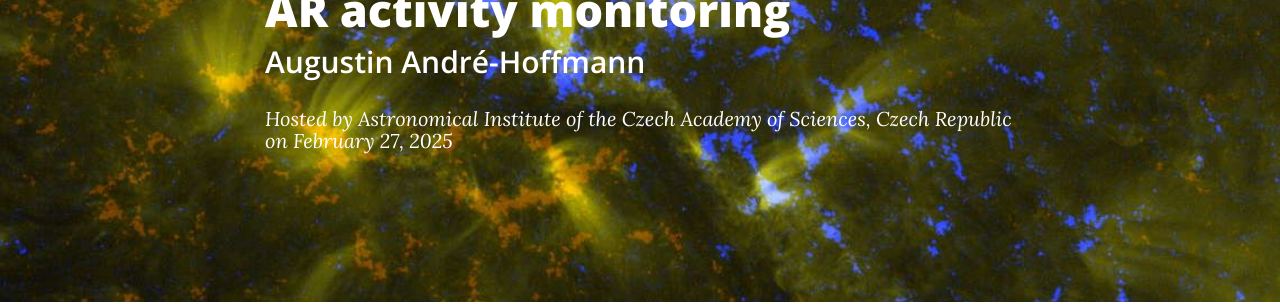
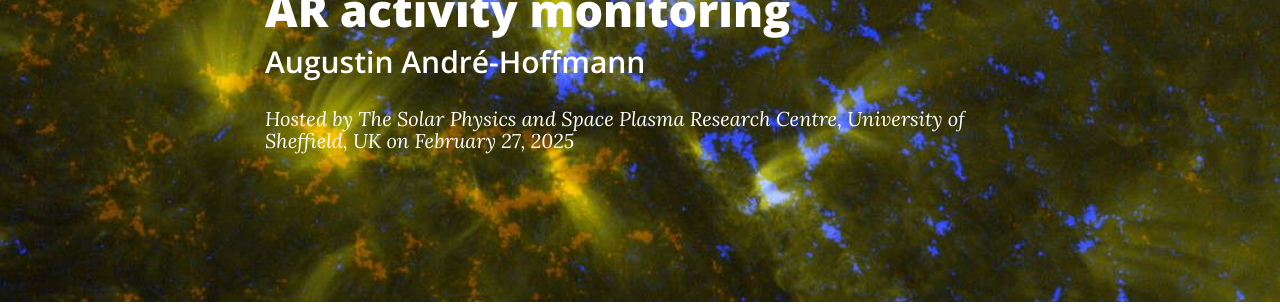
Before and after one commit to ITA-Solar/espos, a Jekyll site: the page built from _posts/2025-02-27-Andre-Hoffmann.md, in a window 1280 px wide. Shown: the part 284-588 px from the top of the page. Built offline with Jekyll 4.4.1, drawn with Linux system fonts in a browser that asks for light colours; nearby versions of some CDN libraries.

Commit message:
Update 2025-02-27-Andre-Hoffmann.md

```diff
--- a/_posts/2025-02-27-Andre-Hoffmann.md
+++ b/_posts/2025-02-27-Andre-Hoffmann.md
@@ -3,7 +3,7 @@ layout:     post
 title:      "How BRADPIT could help us in flare forecasting through small AR activity monitoring"
 subtitle:   "Augustin André-Hoffmann"
 date:       2025-02-27 11:00:00
-author:     "Astronomical Institute of the Czech Academy of Sciences, Czech Republic"
+author:     "The Solar Physics and Space Plasma Research Centre, University of Sheffield, UK"
 #header-img: "img/2025-02-27-Andre-Hoffmannk.jpg"
 published:  true
 ---
```
